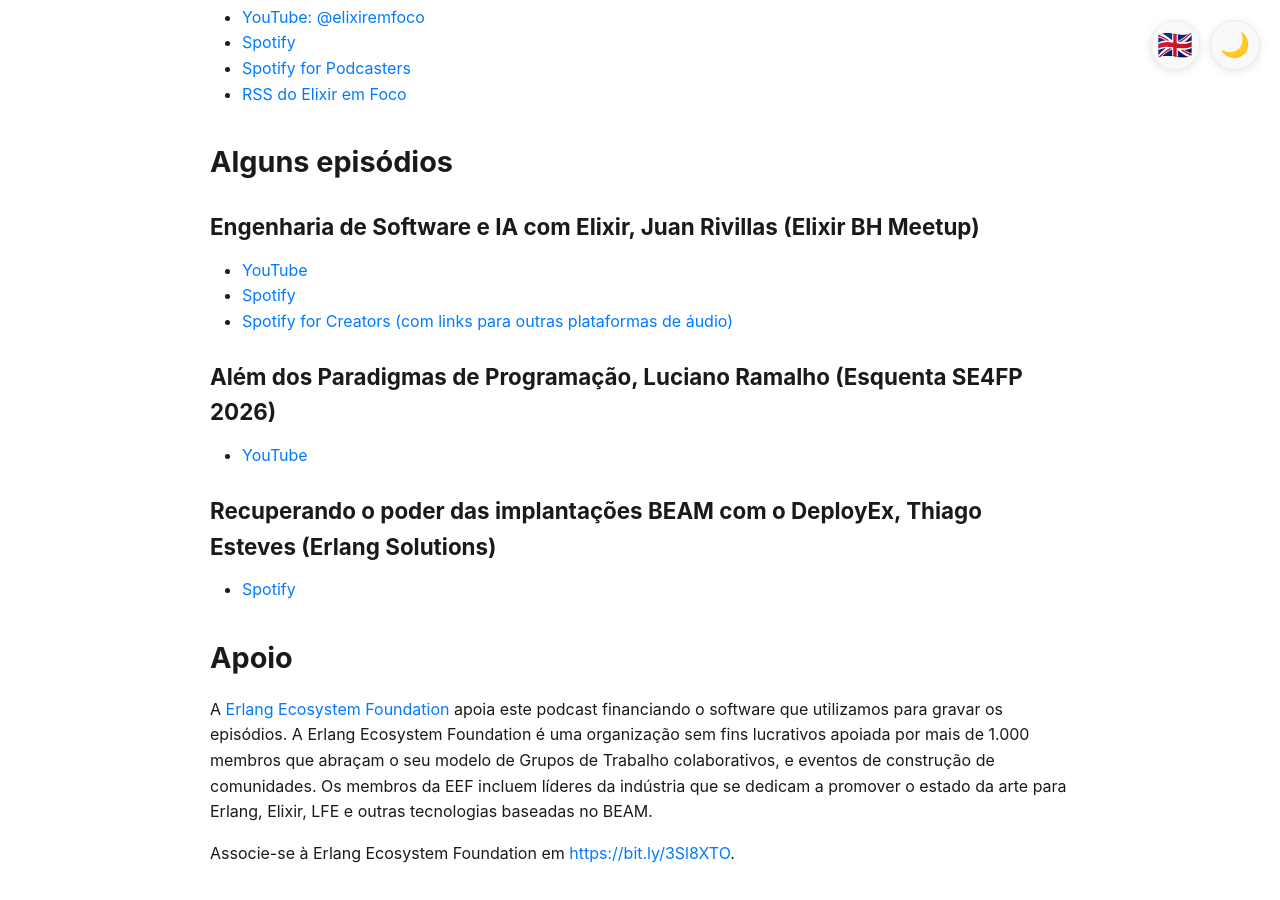
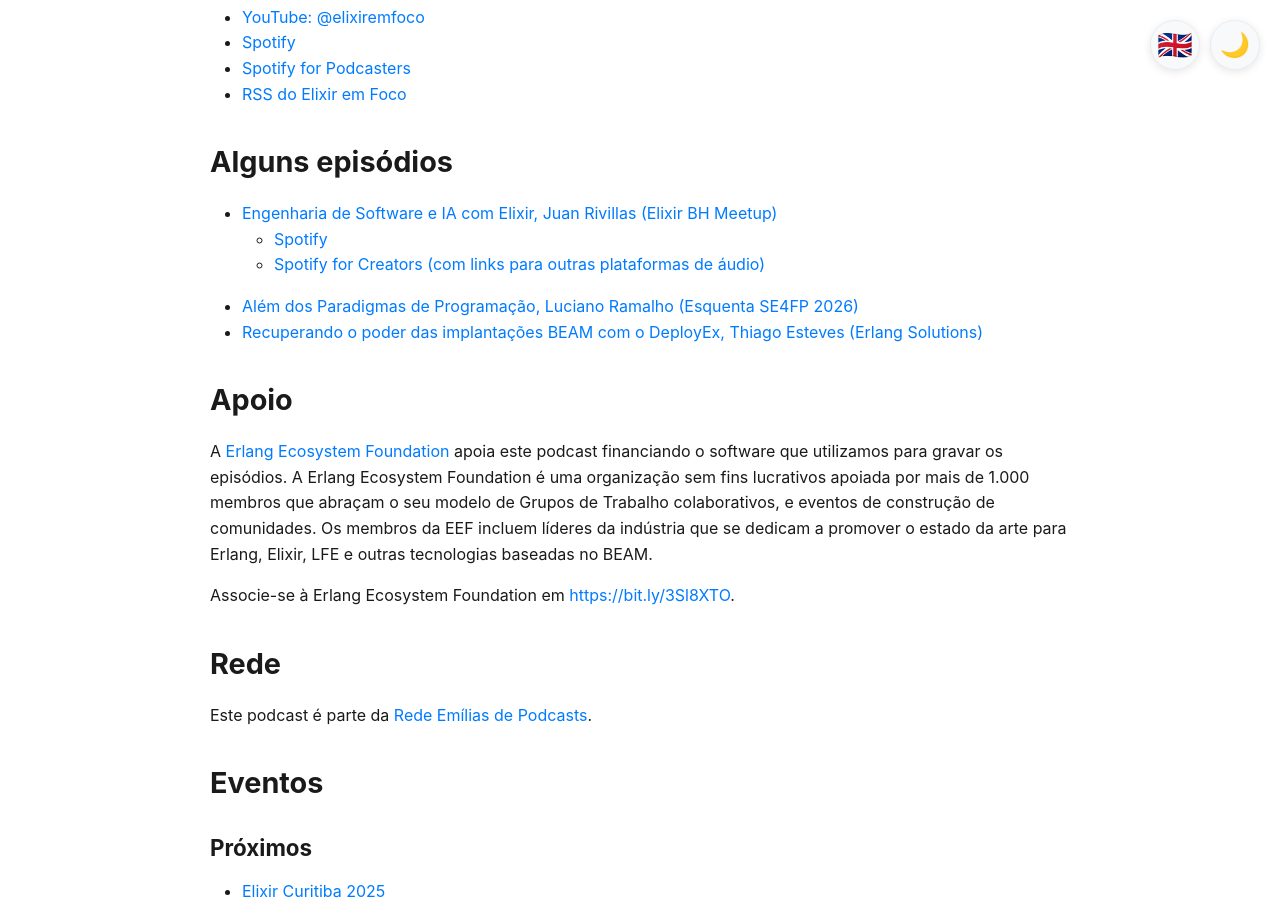
Before and after one commit to ElixiremFoco/elixiremfoco.github.io, a Jekyll site: the page built from index.md, in a window 1280 px wide and 900 px high, scrolled down 876 px. Built offline with Jekyll 4.4.1, drawn with Linux system fonts in a browser that asks for light colours.

Commit message:
Update index.md

```diff
--- a/index.md
+++ b/index.md
@@ -25,19 +25,11 @@
 
 ## Alguns episódios
 
-###  Engenharia de Software e IA com Elixir, Juan Rivillas (Elixir BH Meetup)
-
-- [YouTube](https://youtu.be/iSio8ZfY9I4)
-- [Spotify](https://open.spotify.com/episode/37ZUlAjTyRPX0zZSfFjY0P)
-- [Spotify for Creators (com links para outras plataformas de áudio)](https://creators.spotify.com/pod/profile/elixiremfoco/episodes/Engenharia-de-Software-e-IA-com-Elixir--Juan-Rivillas-Elixir-BH-Meetup-e3k006j)
-
-### Além dos Paradigmas de Programação, Luciano Ramalho (Esquenta SE4FP 2026)
-
-- [YouTube](https://youtube.com/live/PIQhsBbW0zc)
-
-### Recuperando o poder das implantações BEAM com o DeployEx, Thiago Esteves (Erlang Solutions)
-
-- [Spotify](https://open.spotify.com/episode/5OFNWMDihBPcWTcwMJ673f)
+- [Engenharia de Software e IA com Elixir, Juan Rivillas (Elixir BH Meetup)](https://youtu.be/iSio8ZfY9I4)
+  - [Spotify](https://open.spotify.com/episode/37ZUlAjTyRPX0zZSfFjY0P)
+  - [Spotify for Creators (com links para outras plataformas de áudio)](https://creators.spotify.com/pod/profile/elixiremfoco/episodes/Engenharia-de-Software-e-IA-com-Elixir--Juan-Rivillas-Elixir-BH-Meetup-e3k006j)
+- [Além dos Paradigmas de Programação, Luciano Ramalho (Esquenta SE4FP 2026)](https://youtube.com/live/PIQhsBbW0zc)
+- [Recuperando o poder das implantações BEAM com o DeployEx, Thiago Esteves (Erlang Solutions)](https://open.spotify.com/episode/5OFNWMDihBPcWTcwMJ673f)
 
 ## Apoio
 
```
